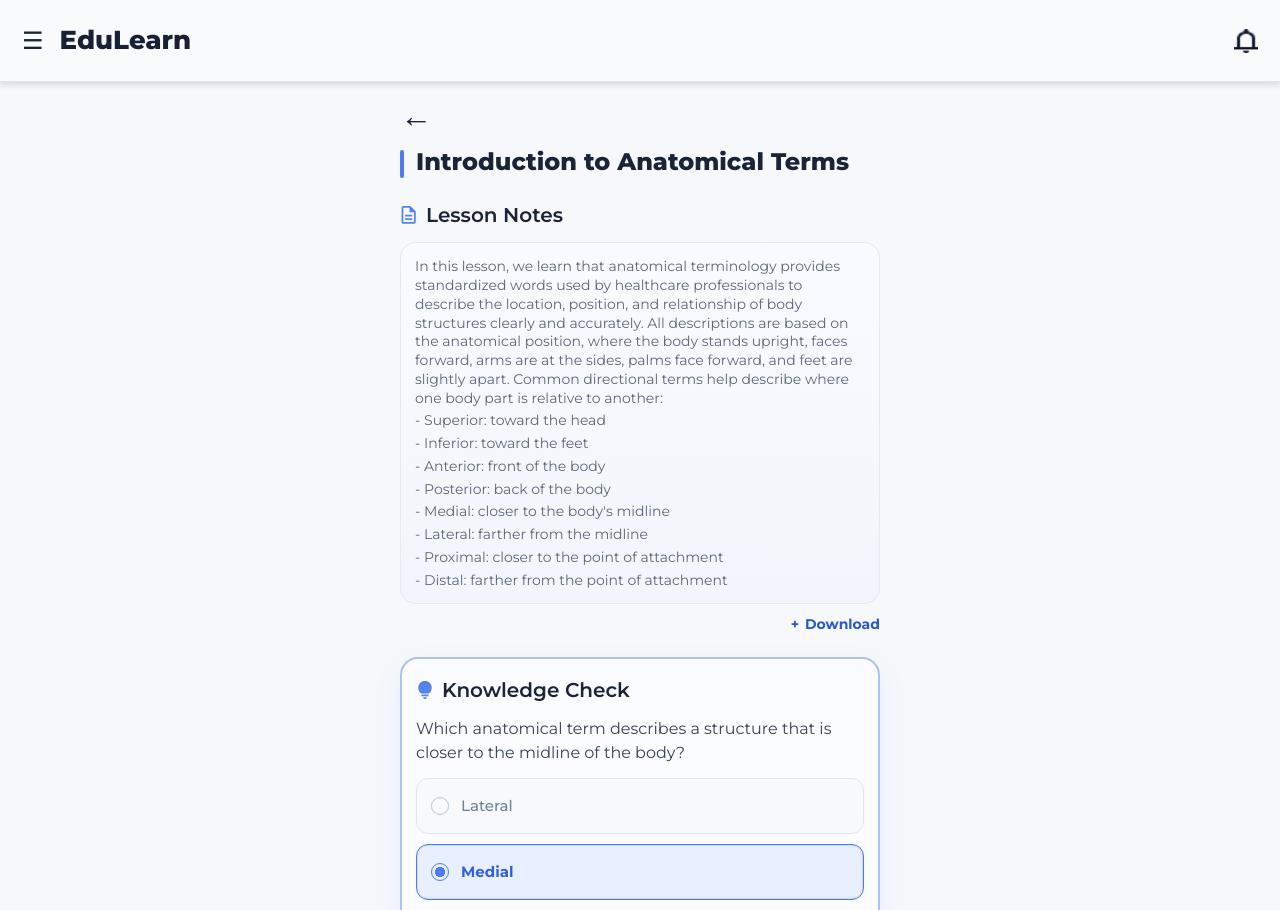
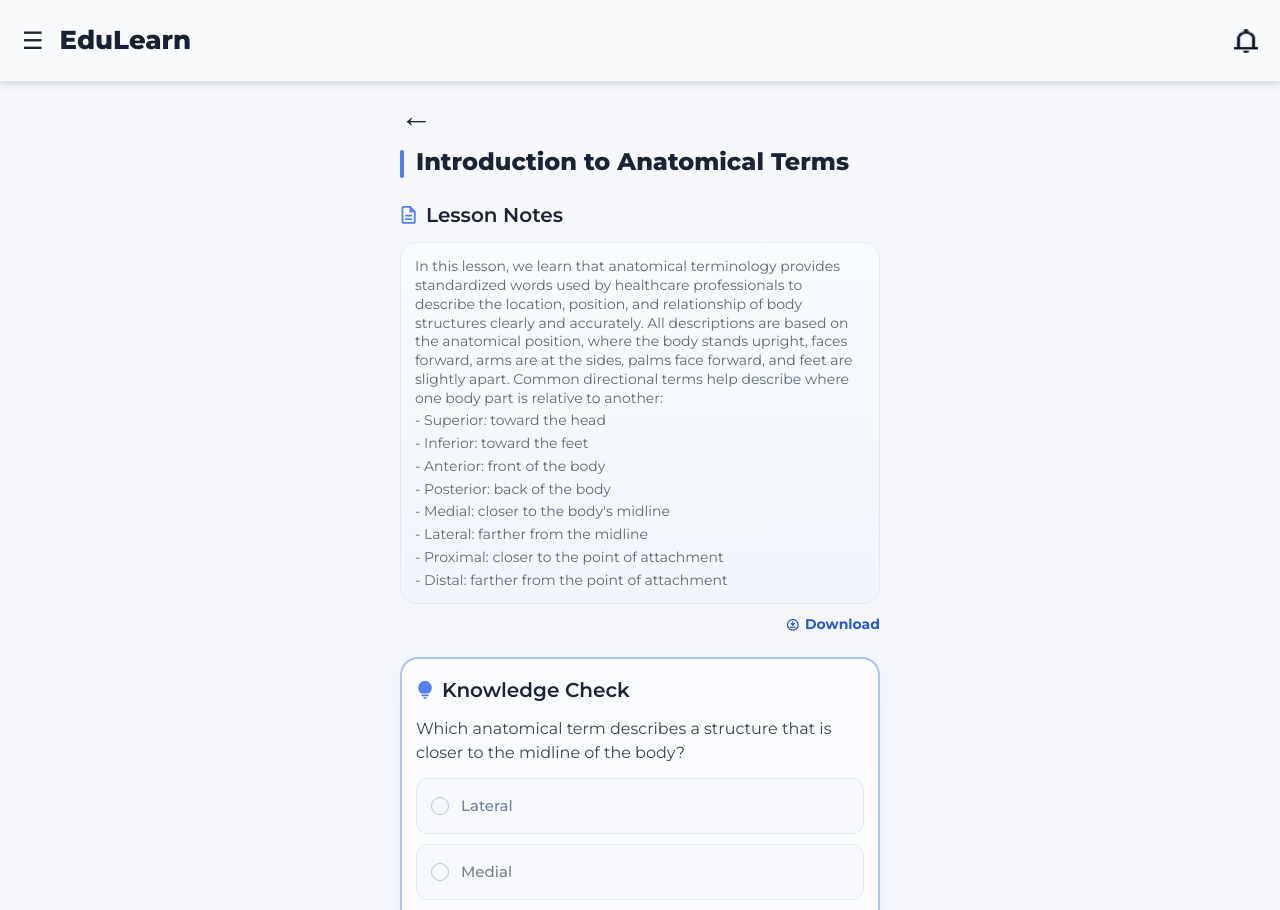
Before and after one commit to Kele228610/WTF-Capstone-Project, a React (Vite) app: page /lesson/human-anatomy/notes in a window 1280 px wide. Shown: the top 910 px of the page. Built offline with nearby package versions, Linux system fonts and the light colour scheme.

Commit message:
hover state of answers and icon download

```diff
--- a/src/features/lessons/HumanAnatomyLessonNotesPage.jsx
+++ b/src/features/lessons/HumanAnatomyLessonNotesPage.jsx
@@ -5,6 +5,7 @@ import Notificationbell from '../../assets/icons/Notificationbell.png';
 import AsideSidebarDrawerNavigation from '../../components/layout/AsideSidebarDrawerNavigation';
 import NotesIcon from '../../assets/icons/NotesIcon.svg';
 import KnowledgeIcon from '../../assets/icons/KnowledgeIcon.svg';
+import Downloadicon from '../../assets/icons/Downloadicon.png';
 
 const NOTE_LINES = [
   'In this lesson, we learn that anatomical terminology provides standardized words used by healthcare professionals to describe the location, position, and relationship of body structures clearly and accurately. All descriptions are based on the anatomical position, where the body stands upright, faces forward, arms are at the sides, palms face forward, and feet are slightly apart. Common directional terms help describe where one body part is relative to another:',
@@ -24,7 +25,7 @@ const HumanAnatomyLessonNotesPage = () => {
   const navigate = useNavigate();
   const location = useLocation();
   const [isSidebarOpen, setIsSidebarOpen] = useState(false);
-  const [selectedAnswer, setSelectedAnswer] = useState('Medial');
+  const [selectedAnswer, setSelectedAnswer] = useState(null);
 
   const lessonTitle = location.state?.lessonTitle || 'Introduction to Anatomical Terms';
 
@@ -76,7 +77,9 @@ const HumanAnatomyLessonNotesPage = () => {
           </div>
 
           <button type="button" className={styles.downloadLink}>
-            <span className={styles.downloadGlyph}>+</span>
+            <span className={styles.downloadIcon}>
+              <img src={Downloadicon} alt="Download icon" />
+            </span>
             Download
           </button>
         </section>
```
